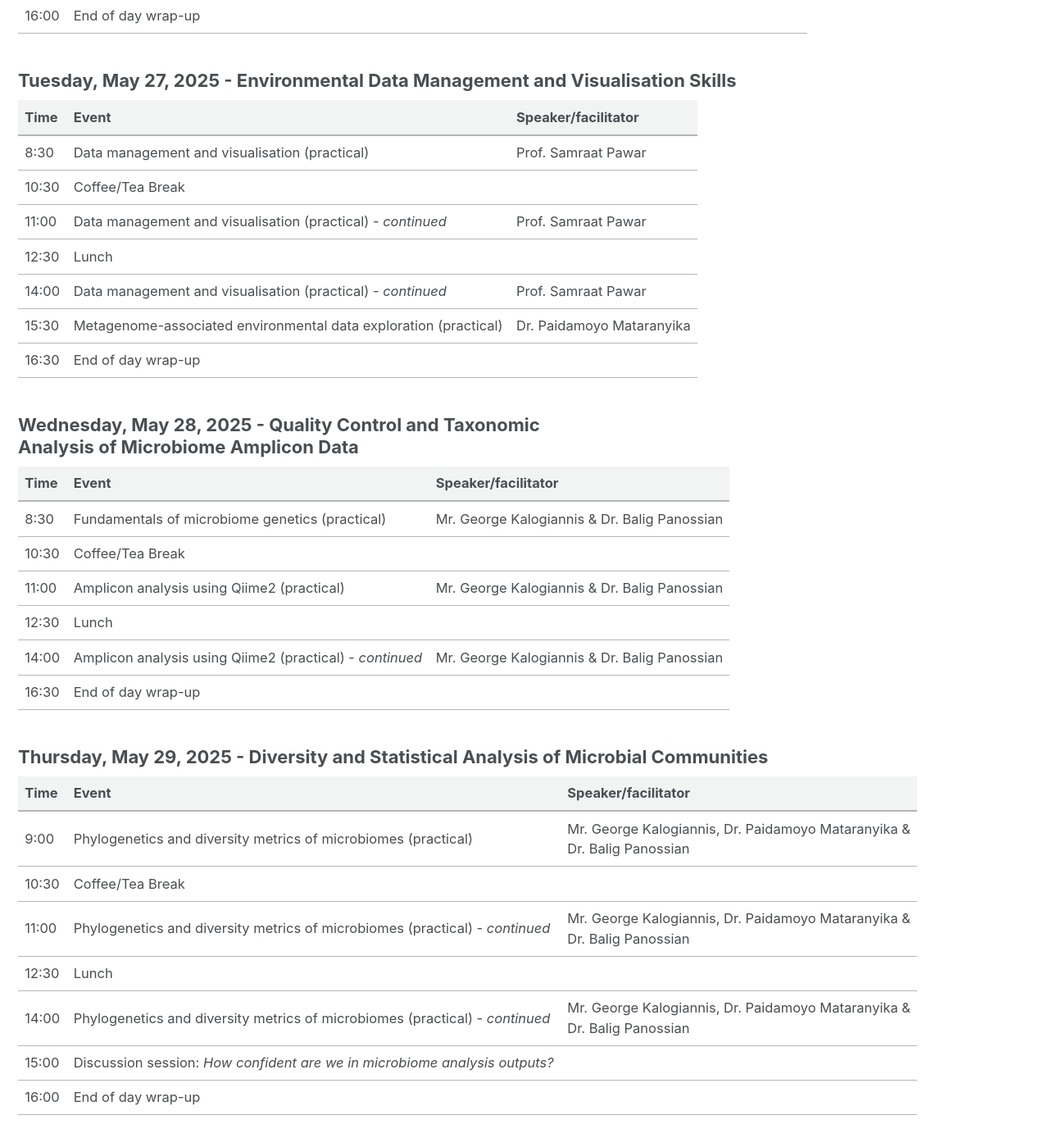
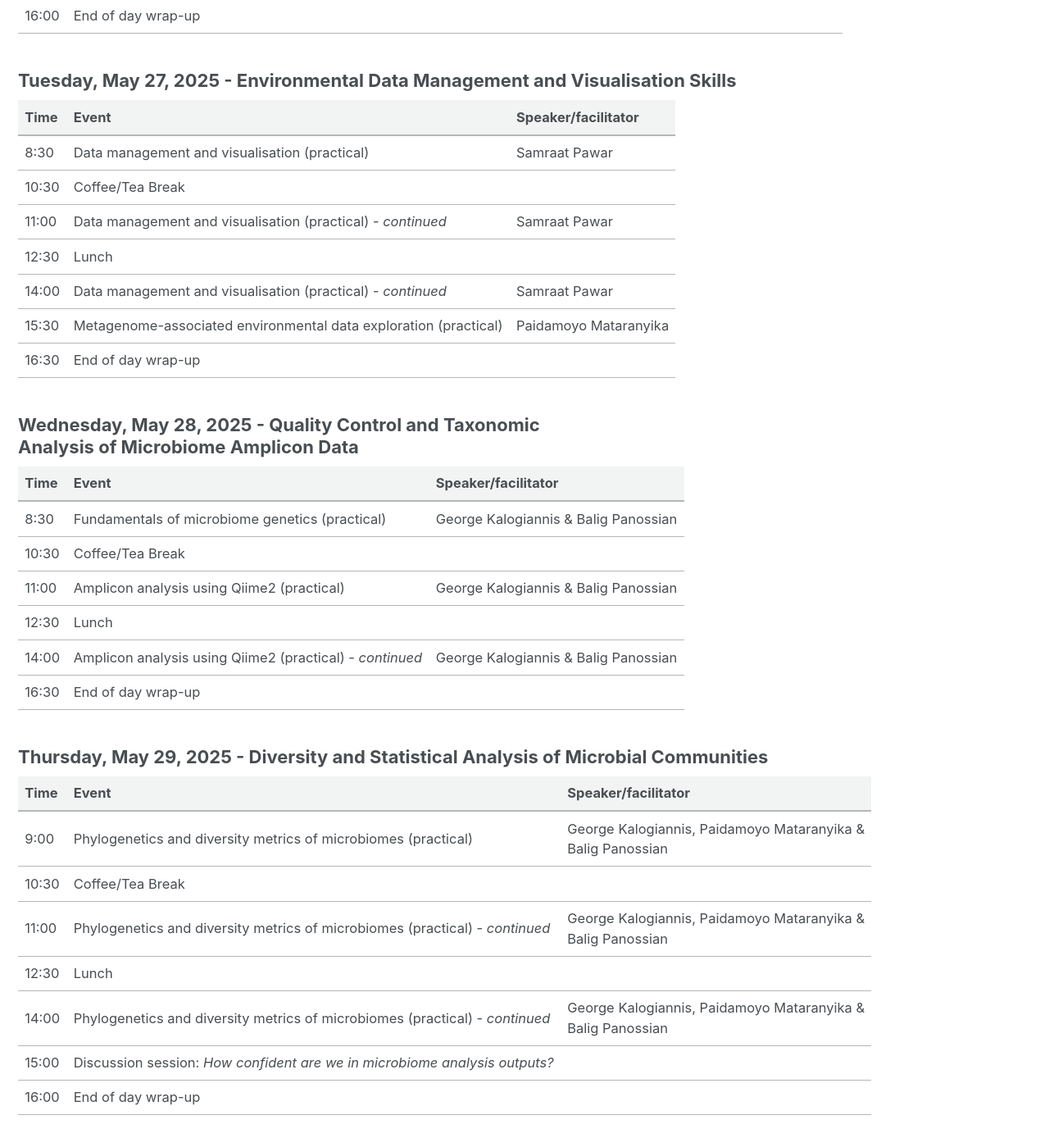
Before and after one commit to arua-microbiome/arua-microbiome.github.io, a Jekyll site: the page built from _pages/Agenda.md, in a window 1280 px wide and 1400 px high, scrolled down 1024 px. Shown: the whole window at 82% size. Built offline with Jekyll 4.4.1, drawn with Linux system fonts in a browser that asks for light colours; cached includes are drawn as plain includes; nearby versions of some CDN libraries; some of the changed text lies outside the part shown.

Commit message:
updated organiser names and agenda

```diff
--- a/_pages/Agenda.md
+++ b/_pages/Agenda.md
@@ -9,74 +9,74 @@ You can access the presentations for the week from the link to this [Google Driv
 
 ### Monday, May 26, 2025 - Symposium: Introduction to Microbiome <br> Research and Data Acquisition
 
-| Time  | Event                                                                                 | Speaker/facilitator       |
-|-------|---------------------------------------------------------------------------------------|---------------------------|
-| 8:00  | Register and Mingle                                                                   |                           |
-| 8:30  | **Introductory Talks**                                                                |                           |
-|       | Title TBD                                                                             | Prof. Sibusiso Moyo       |
-|       | Title TBD                                                                             | Prof. Tom Bell            |
-| 9:00  | The Promise of Microbial Communities for Agricultural Applications                    | Prof. Olobukola Babalola  |
-| 9:25  | Ecology and Evolution of the Microbiome                                               | Prof. Tom Bell            |
-| 9:50  | Engineering Agricultural Microbiomes using Ecology and Evolution                      | Prof. Samraat Pawar       |
-| 10:15 | Title TBD                                                                             | Prof. Karin Jacobs        |
-| 10:30 | Coffee/Tea Break                                                                      |                           |
-| 11:00 | Q&A + Breakout sessions                                                               |                           |
-| 12:30 | Lunch                                                                                 |                           |
-| 14:00 | Environmental Research Practices and the Challenges of Acquiring Microbiome Data      | Dr. Paidamoyo Mataranyika |
-| 14:25 | Considerations of Metagenomic Data Acquisition and Analysis                           | Dr. Balig Panossian       |
-| 14:50 | **Parallel Activities**                                                               |                           |
-|       | HPC and Software Set Up                                                               | Mr. George Kalogiannis    |
-|       | PI Networking Event                                                                   | PIs                       |
-| 16:00 | End of day wrap-up                                                                    |                           |
+| Time  | Event                                                                                 | Speaker/facilitator               |
+|-------|---------------------------------------------------------------------------------------|-----------------------------------|
+| 8:00  | Register and Mingle                                                                   |                                   |
+| 8:30  | **Introductory Talks**                                                                |                                   |
+|       | Title TBD                                                                             | Prof. Sibusiso Moyo               |
+|       | Title TBD                                                                             | Prof. Tom Bell                    |
+| 9:00  | The Promise of Microbial Communities for Agricultural Applications                    | Prof. Olubukola Oluranti Babalola |
+| 9:25  | Ecology and Evolution of the Microbiome                                               | Prof. Tom Bell                    |
+| 9:50  | Engineering Agricultural Microbiomes using Ecology and Evolution                      | Prof. Samraat Pawar               |
+| 10:15 | Title TBD                                                                             | Prof. Karin Jacobs                |
+| 10:30 | Coffee/Tea Break                                                                      |                                   |
+| 11:00 | Q&A + Breakout sessions                                                               |                                   |
+| 12:30 | Lunch                                                                                 |                                   |
+| 14:00 | Environmental Research Practices and the Challenges of Acquiring Microbiome Data      | Dr. Paidamoyo Mataranyika         |
+| 14:25 | Considerations of Metagenomic Data Acquisition and Analysis                           | Dr. Balig Panossian               |
+| 14:50 | **Parallel Activities**                                                               |                                   |
+|       | HPC and Software Set Up                                                               | Mr. George Kalogiannis            |
+|       | PI Networking Event                                                                   | PIs                               |
+| 16:00 | End of day wrap-up                                                                    |                                   |
 
 
 ### Tuesday, May 27, 2025 - Environmental Data Management and Visualisation Skills
 
-| Time  | Event                                                            | Speaker/facilitator       |
-|-------|------------------------------------------------------------------|---------------------------|
-| 8:30  | Data management and visualisation (practical)                    | Prof. Samraat Pawar       |
-| 10:30 | Coffee/Tea Break                                                 |                           |
-| 11:00 | Data management and visualisation (practical) - _continued_      | Prof. Samraat Pawar       |
-| 12:30 | Lunch                                                            |                           |
-| 14:00 | Data management and visualisation (practical) - _continued_      | Prof. Samraat Pawar       |
-| 15:30 | Metagenome-associated environmental data exploration (practical) | Dr. Paidamoyo Mataranyika |
-| 16:30 | End of day wrap-up                                               |                           |
+| Time  | Event                                                            | Speaker/facilitator    |
+|-------|------------------------------------------------------------------|------------------------|
+| 8:30  | Data management and visualisation (practical)                    | Samraat Pawar          |
+| 10:30 | Coffee/Tea Break                                                 |                        |
+| 11:00 | Data management and visualisation (practical) - _continued_      | Samraat Pawar          |
+| 12:30 | Lunch                                                            |                        |
+| 14:00 | Data management and visualisation (practical) - _continued_      | Samraat Pawar          |
+| 15:30 | Metagenome-associated environmental data exploration (practical) | Paidamoyo Mataranyika  |
+| 16:30 | End of day wrap-up                                               |                        |
 
 
 
 ### Wednesday, May 28, 2025 - Quality Control and Taxonomic <br> Analysis of Microbiome Amplicon Data
 
-| Time  | Event                                                       | Speaker/facilitator                           |
-|-------|-------------------------------------------------------------|-----------------------------------------------|
-| 8:30  | Fundamentals of microbiome genetics (practical)             | Mr. George Kalogiannis & Dr. Balig Panossian  |
-| 10:30 | Coffee/Tea Break                                            |                                               |
-| 11:00 | Amplicon analysis using Qiime2 (practical)                  | Mr. George Kalogiannis & Dr. Balig Panossian  |
-| 12:30 | Lunch                                                       |                                               |
-| 14:00 | Amplicon analysis using Qiime2 (practical) - _continued_    | Mr. George Kalogiannis & Dr. Balig Panossian  |
-| 16:30 | End of day wrap-up                                          |                                               |
+| Time  | Event                                                       | Speaker/facilitator                   |
+|-------|-------------------------------------------------------------|---------------------------------------|
+| 8:30  | Fundamentals of microbiome genetics (practical)             | George Kalogiannis & Balig Panossian  |
+| 10:30 | Coffee/Tea Break                                            |                                       |
+| 11:00 | Amplicon analysis using Qiime2 (practical)                  | George Kalogiannis & Balig Panossian  |
+| 12:30 | Lunch                                                       |                                       |
+| 14:00 | Amplicon analysis using Qiime2 (practical) - _continued_    | George Kalogiannis & Balig Panossian  |
+| 16:30 | End of day wrap-up                                          |                                       |
 
 
 ### Thursday, May 29, 2025 - Diversity and Statistical Analysis of Microbial Communities
 
-| Time  | Event                                                                         | Speaker/facilitator                                                          |
-|-------|-------------------------------------------------------------------------------|------------------------------------------------------------------------------|
-| 9:00  | Phylogenetics and diversity metrics of microbiomes (practical)                | Mr. George Kalogiannis, Dr. Paidamoyo Mataranyika & <br> Dr. Balig Panossian |
-| 10:30 | Coffee/Tea Break                                                              |                                                                              |
-| 11:00 | Phylogenetics and diversity metrics of microbiomes (practical) - _continued_  | Mr. George Kalogiannis, Dr. Paidamoyo Mataranyika & <br> Dr. Balig Panossian     |
-| 12:30 | Lunch                                                                         |                                                                              |
-| 14:00 | Phylogenetics and diversity metrics of microbiomes (practical) - _continued_  | Mr. George Kalogiannis, Dr. Paidamoyo Mataranyika & <br> Dr. Balig Panossian      |
-| 15:00 | Discussion session: _How confident are we in microbiome analysis outputs?_    |                                                                              |
-| 16:00 | End of day wrap-up                                                            |                                                                              |
+| Time  | Event                                                                         | Speaker/facilitator                                              |
+|-------|-------------------------------------------------------------------------------|------------------------------------------------------------------|
+| 9:00  | Phylogenetics and diversity metrics of microbiomes (practical)                | George Kalogiannis, Paidamoyo Mataranyika & <br> Balig Panossian |
+| 10:30 | Coffee/Tea Break                                                              |                                                                  |
+| 11:00 | Phylogenetics and diversity metrics of microbiomes (practical) - _continued_  | George Kalogiannis, Paidamoyo Mataranyika & <br> Balig Panossian |
+| 12:30 | Lunch                                                                         |                                                                  |
+| 14:00 | Phylogenetics and diversity metrics of microbiomes (practical) - _continued_  | George Kalogiannis, Paidamoyo Mataranyika & <br> Balig Panossian |
+| 15:00 | Discussion session: _How confident are we in microbiome analysis outputs?_    |                                                                  |
+| 16:00 | End of day wrap-up                                                            |                                                                  |
 
 
 ### Friday, May 30, 2025 - Applied Project and Presentations
 
-| Time  | Event                                                                            | Speaker/facilitator                             |
-|-------|----------------------------------------------------------------------------------|-------------------------------------------------|
-| 8:30  | Hackathon: _How do lifestyle food practices influence the human gut microbiome?_ | Mr. George Kalogiannis                          |
-| 10:30 | Coffee/Tea Break                                                                 |                                                 |
-| 11:00 | _Hackathon continued - With instructor support_                                  | Dr. Balig Panossian & Dr. Paidamoyo Mataranyika |
-| 12:30 | Lunch                                                                            |                                                 |
-| 14:00 | Hackathon Presentations                                                          |                                                 |
-| 15:00 | Discussion session: _Going beyond metagenomics and diversity analyses_           |                                                 |
-| 16:00 | End of day wrap-up                                                               |                                                 |
+| Time  | Event                                                                            | Speaker/facilitator                     |
+|-------|----------------------------------------------------------------------------------|-----------------------------------------|
+| 8:30  | Hackathon: _How do lifestyle food practices influence the human gut microbiome?_ | George Kalogiannis                      |
+| 10:30 | Coffee/Tea Break                                                                 |                                         |
+| 11:00 | _Hackathon continued - With instructor support_                                  | Balig Panossian & Paidamoyo Mataranyika |
+| 12:30 | Lunch                                                                            |                                         |
+| 14:00 | Hackathon Presentations                                                          |                                         |
+| 15:00 | Discussion session: _Going beyond metagenomics and diversity analyses_           |                                         |
+| 16:00 | End of day wrap-up                                                               |                                         |
```
Also changed, not shown: _pages/people.md (+11 -10 lines).
